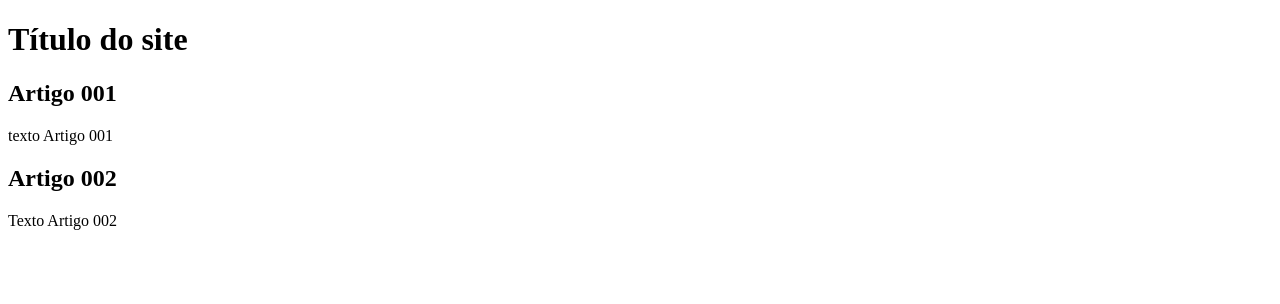
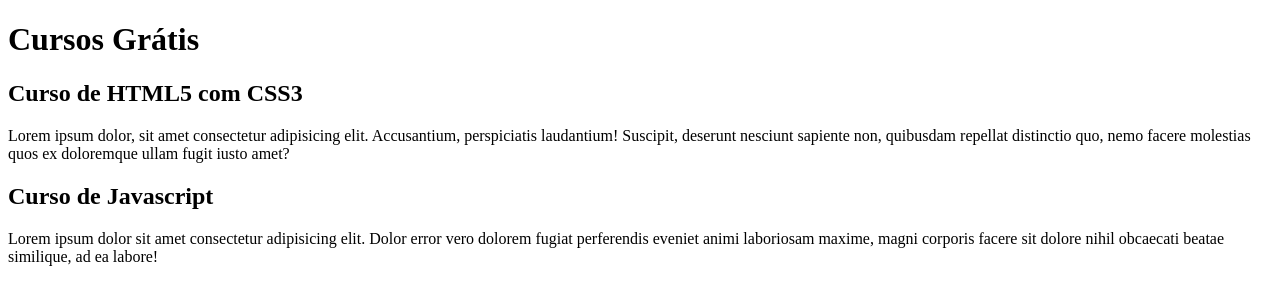
Before and after one commit to guilhermegouvea518/projeto-site, a plain HTML site: page index.html in a window 1280 px wide. Drawn offline with Linux system fonts and the light colour scheme.

Commit message:
comecei a escrever o conteúdo

```diff
--- a/index.html
+++ b/index.html
@@ -8,15 +8,15 @@
 <body>
     <main>
         <header>
-            <h1>Título do site</h1>
+            <h1>Cursos Grátis</h1>
         </header>
         <article>
-            <h2>Artigo 001</h2>
-            <p>texto Artigo 001</p>
+            <h2>Curso de HTML5 com CSS3</h2>
+            <p>Lorem ipsum dolor, sit amet consectetur adipisicing elit. Accusantium, perspiciatis laudantium! Suscipit, deserunt nesciunt sapiente non, quibusdam repellat distinctio quo, nemo facere molestias quos ex doloremque ullam fugit iusto amet?</p>
         </article>
         <article>
-            <h2>Artigo 002</h2>
-            <p>Texto Artigo 002</p>
+            <h2>Curso de Javascript</h2>
+            <p>Lorem ipsum dolor sit amet consectetur adipisicing elit. Dolor error vero dolorem fugiat perferendis eveniet animi laboriosam maxime, magni corporis facere sit dolore nihil obcaecati beatae similique, ad ea labore!</p>
         </article>
     </main>
 </body>
```
